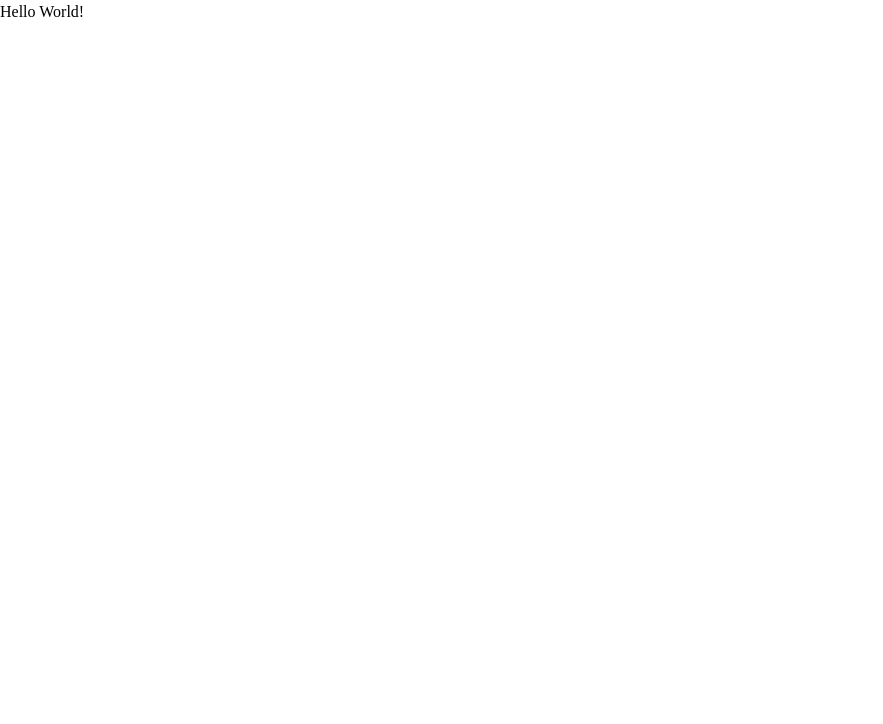
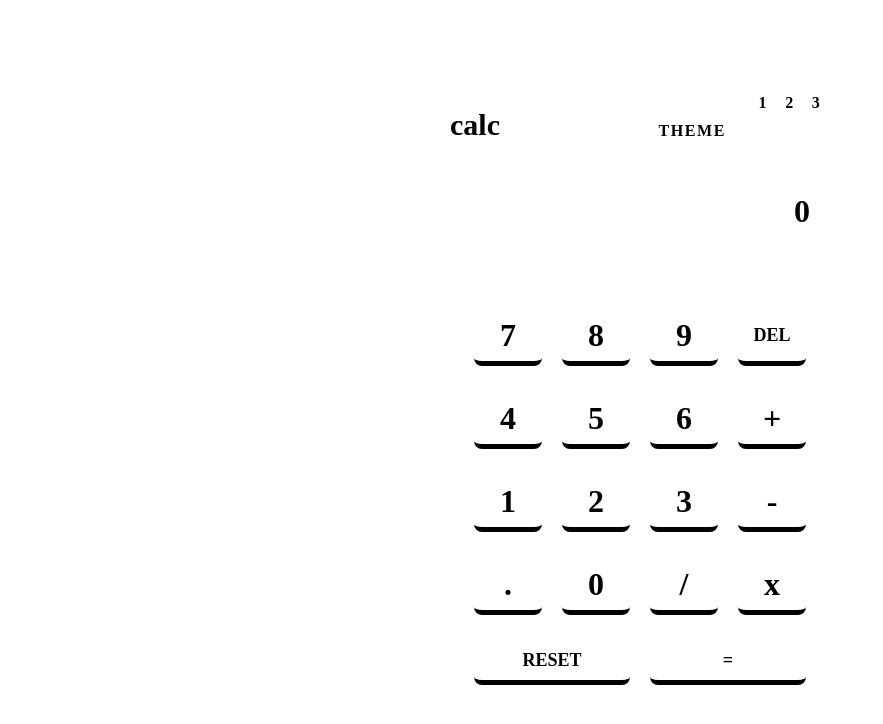
Before and after one commit to vincentyono/frontend-mentor-calculator, a React (Vite) app: page / in a window 1280 px wide. Shown: the top 724 px of the page, without its empty margins (0-883 px from the left). Built offline with nearby package versions, Linux system fonts and the light colour scheme.

Commit message:
feat(ui): implement app component

```diff
--- a/src/app/index.tsx
+++ b/src/app/index.tsx
@@ -1,3 +1,26 @@
+import clsx from "clsx/lite";
+import { Keypad } from "@/components/keypad";
+import { Logo } from "@/components/logo";
+import { Screen } from "@/components/screen";
+import { ThemeSwitch } from "@/components/theme-switch";
+
 export default function App() {
-	return <h1>Hello World!</h1>;
+	return (
+		<div
+			className={clsx(
+				"flex flex-col gap-6 justify-center items-center h-full",
+				"theme1:bg-theme1b0 theme2:bg-theme2b0 theme3:bg-theme3b0",
+				"transition-colors duration-500",
+			)}
+		>
+			<header className="flex justify-between items-end calculator-width">
+				<Logo />
+				<ThemeSwitch />
+			</header>
+			<main className="flex flex-col gap-6 calculator-width">
+				<Screen>0</Screen>
+				<Keypad />
+			</main>
+		</div>
+	);
 }
--- a/src/globals.css
+++ b/src/globals.css
@@ -41,8 +41,9 @@
 	--font-league-spartan: "League Spartan Variable";
 }
 
-* {
-	transition: color background-color 0.5s ease-in-out;
+.calculator-width {
+	max-width: 600px;
+	min-width: 380px;
 }
 
 #root {
```
Also changed, not shown: 1 other file (tests, documents, lock files or other folders).
